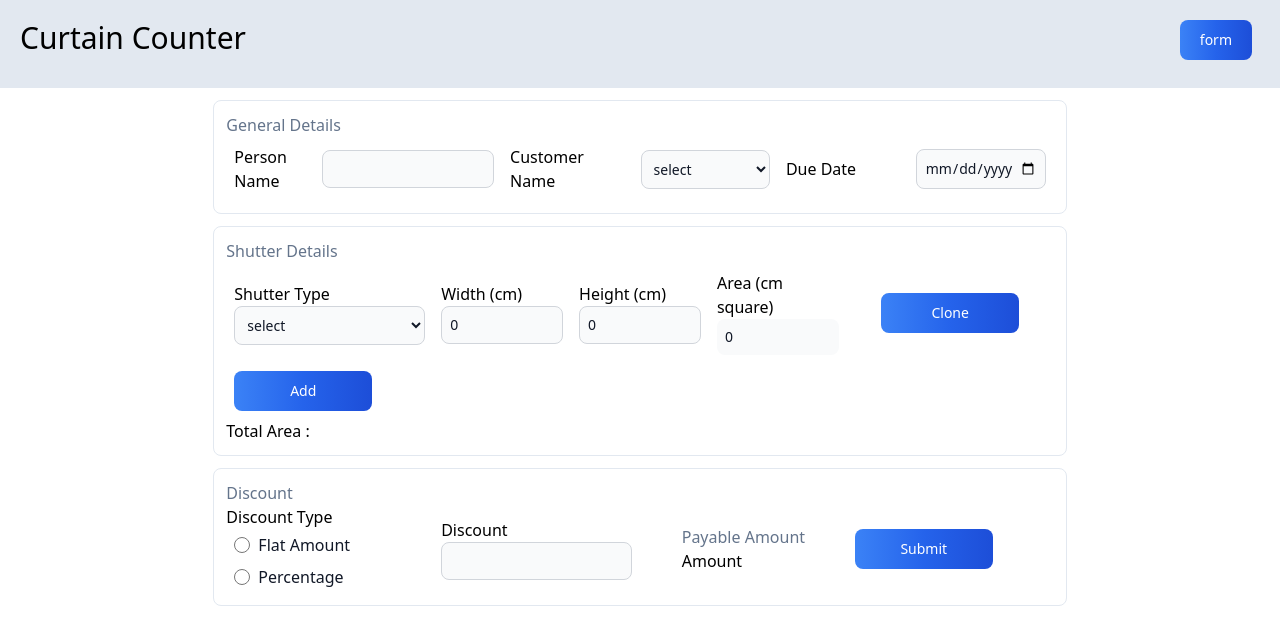
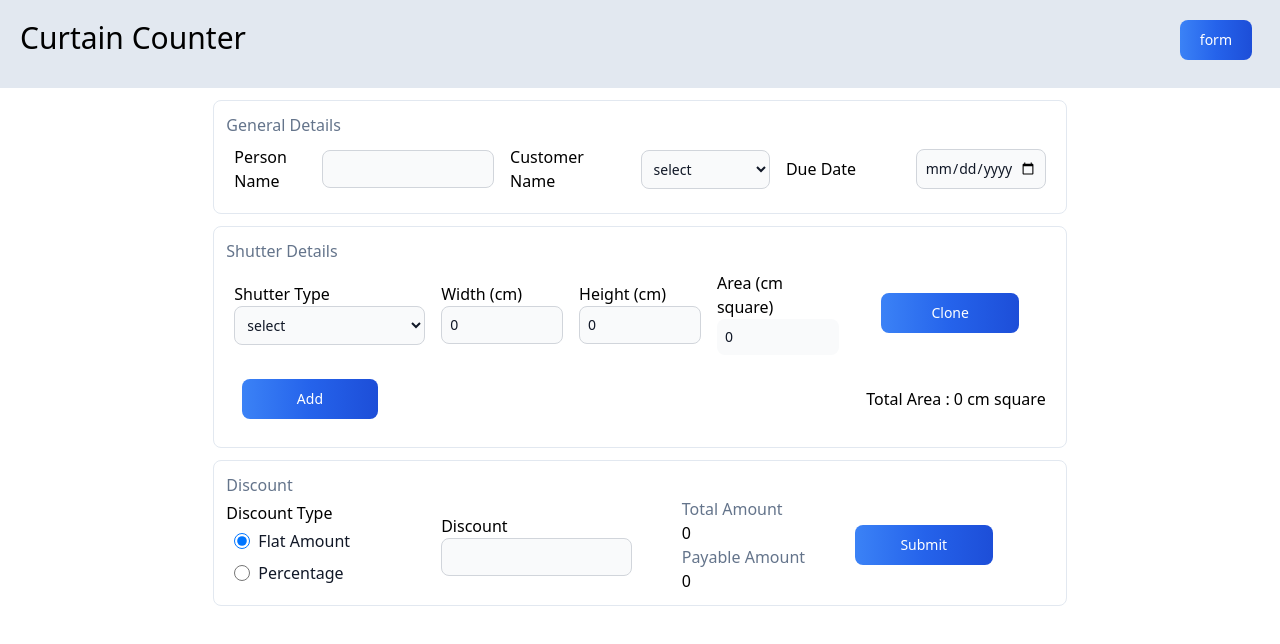
Before and after one commit to vivek-workspace/shutter_counter, a Next.js app: page /form in a window 1280 px wide. Shown: the top 644 px of the page. Built offline with nearby package versions, Linux system fonts and the light colour scheme.

Commit message:
fixing cloning shutter row function

```diff
--- a/src/app/form/curtainRow.tsx
+++ b/src/app/form/curtainRow.tsx
@@ -1,8 +1,16 @@
-import { ChangeEvent, useEffect, useState } from "react";
+import {
+  ChangeEvent,
+  useCallback,
+  useContext,
+  useEffect,
+  useState,
+} from "react";
 import Button from "./elements/button";
 import { LabelInput } from "./elements/labeledInput";
 import SelectOption from "./elements/selectOption";
 import { UseFieldArrayRemove, useFormContext } from "react-hook-form";
+import FormDataContext from "@/context/formDataContext/formDataContext";
+import { IFromDataContext } from "../interface";
 
 export default function CurtainRow({
   removeRowFunction,
@@ -13,7 +21,7 @@ export default function CurtainRow({
   cloneRowFunction: UseFieldArrayRemove;
   index: number;
 }) {
-  const { watch, setValue } = useFormContext();
+  const { watch } = useFormContext();
 
   const [width, setWidth] = useState<number>(
     watch(`curtains_list.${index}.width`)
@@ -23,11 +31,21 @@ export default function CurtainRow({
   );
   const [area, setArea] = useState<number>(0);
 
+  const { totalArea, setTotalArea, listOfArea, setAreas } = useContext(
+    FormDataContext
+  ) as IFromDataContext;
+
   useEffect(() => {
     setArea(width * height);
+    setTotalArea((): number => totalArea + width * height);
+    return () => {
+      console.log(totalArea);
+      console.log("area",totalArea - width * height);
+      setTotalArea((): number => totalArea - (width * height));
+    };
   }, [width, height]);
 
-
+  // console.log("List of area", listOfArea);/
 
   function handleWidthChange(e: ChangeEvent<HTMLInputElement>) {
     const value: string = e.currentTarget.value;
--- a/src/app/form/discountAndTotal.tsx
+++ b/src/app/form/discountAndTotal.tsx
@@ -2,12 +2,31 @@ import { useFormContext } from "react-hook-form";
 import Button from "./elements/button";
 import LabelRadio from "./elements/labelRadio";
 import { LabelInput } from "./elements/labeledInput";
+import { ChangeEvent, MouseEvent, useContext, useEffect, useState } from "react";
+import FormDataContext from "@/context/formDataContext/formDataContext";
+import { IFromDataContext } from "../interface";
 
 export default function DiscountAndTotal() {
+  const { watch } = useFormContext();
+  const [checked, setChecked] = useState("flat_amount");
+  const [payableAmount, setPayableAmount] = useState<number>(0)
+  const [discount, setDiscount] = useState<number>(0)
+  const { totalArea } = useContext(FormDataContext) as IFromDataContext;
 
-  const {watch} = useFormContext()
-  function printData(){
-    console.log(watch())
+
+  useEffect(() => {
+
+
+
+    if(checked=="flat_amount"){
+      setPayableAmount(totalArea - discount)
+    }else if(checked == "percentage"){
+      setPayableAmount(totalArea - (totalArea*discount)/100)
+    }
+  },[checked,totalArea , discount])
+
+  function printData() {
+    console.log(watch());
   }
   return (
     <div className="border my-3 rounded-lg p-3 border-slate-200">
@@ -17,23 +36,29 @@ export default function DiscountAndTotal() {
           <div className="w-1/2">
             <h3>Discount Type</h3>
             <LabelRadio
+              checked={checked=="flat_amount"?"1":"0"}
               label={"Flat Amount"}
               value={"flat_amount"}
               radioName="discount_type"
+              onClickFunction={(e: MouseEvent<HTMLInputElement>) => {setChecked(e.currentTarget.value)}}
             />
             <LabelRadio
+              checked={checked=="percentage"?"1":"0"}
               label={"Percentage"}
               value={"percentage"}
               radioName="discount_type"
+              onClickFunction={(e: MouseEvent<HTMLInputElement>) => {setChecked(e.currentTarget.value)}}
             />
           </div>
           <div className="w-1/2">
-            <LabelInput flex="0" fieldName="discount" labelName="Discount" />
+            <LabelInput flex="0" type="number" fieldName="discount" labelName="Discount" onChangeFunction={(e : ChangeEvent<HTMLInputElement>) => {setDiscount(Number(e.target.value))}} />
           </div>
         </div>
         <div className="1/4">
+          <h3 className="text-slate-500">Total Amount </h3>
+          <p>{totalArea.toString()}</p>
           <h3 className="text-slate-500">Payable Amount</h3>
-          <p>Amount</p>
+          <p>{payableAmount.toString()}</p>
         </div>
         <div className="w-1/4">
           <Button name="Submit" onClickFunction={printData} />
--- a/src/app/form/elements/labelRadio.tsx
+++ b/src/app/form/elements/labelRadio.tsx
@@ -1,13 +1,18 @@
+import { MouseEvent, MouseEventHandler } from "react";
 import { useFormContext } from "react-hook-form";
 
 export default function LabelRadio({
   label,
+  checked,
   value,
   radioName,
+  onClickFunction
 }: {
   label: string;
   value: string;
+  checked?: string;
   radioName: string;
+  onClickFunction?: MouseEventHandler<HTMLInputElement>
 }) {
   const {
     register,
@@ -17,13 +22,15 @@ export default function LabelRadio({
     <div>
       <div className="flex mx-2 items-center">
         <input
+          {...register(radioName)}
           id={value}
           type="radio"
+          checked={checked=="1"?true:false}
+          onClick={onClickFunction?onClickFunction:()=>{}}
           value={value}
-          {...register(radioName)}
           className="w-4 h-4 text-blue-600 bg-gray-100 border-gray-300 focus:ring-blue-500 dark:focus:ring-blue-600 dark:ring-offset-gray-800 focus:ring-2 dark:bg-gray-700 dark:border-gray-600"
         />
-        <label htmlFor="male" className=" my-1 mx-2 text-gray-900">
+        <label htmlFor={value} className=" my-1 mx-2 text-gray-900">
           {label}
         </label>
       </div>
--- a/src/app/form/elements/labeledInput.tsx
+++ b/src/app/form/elements/labeledInput.tsx
@@ -18,8 +18,8 @@ export function LabelInput({
   } = useFormContext();
 
   useEffect(() => {
-    if(value) setValue(fieldName, value)
-  },[])
+    if(value){ setValue(fieldName, value) }
+  },[value])
 
   return (
     <div
--- a/src/app/form/shuttleList.tsx
+++ b/src/app/form/shuttleList.tsx
@@ -1,9 +1,13 @@
 import { useFieldArray, useFormContext } from "react-hook-form";
 import CurtainRow from "./curtainRow";
 import Button from "./elements/button";
+import { useContext } from "react";
+import FormDataContext from "@/context/formDataContext/formDataContext";
+import { IFromDataContext } from "../interface";
 
 export default function ShutterList() {
   const { control, watch } = useFormContext();
+  const { listOfArea , totalArea, setAreas, setTotalArea} = useContext(FormDataContext) as IFromDataContext
   const { fields, append, insert, remove } = useFieldArray({
     control,
     name: "curtains_list", // unique name for your Field Array
@@ -26,6 +30,16 @@ export default function ShutterList() {
   }
 
   function removeRowFunction(index: number) {
+
+    // let areas: number[] = listOfArea;
+    // areas.splice(index,1)
+    // setAreas(areas);
+    // setTotalArea((): number =>
+    //   listOfArea.reduce((total: number, item: number): number => {
+    //     return total + item;
+    //   })
+    // );
+
     remove(index);
   }
 
@@ -44,9 +58,11 @@ export default function ShutterList() {
           />
         ))}
       </div>
-      <div className="w-1/4">
+      <div className="w-full p-2 flex justify-between items-center">
+        <div className="w-1/4">
         <Button name={"Add"} onClickFunction={addRowFunction} />
-        <p>Total Area : </p>
+        </div>
+        <p>Total Area : {totalArea} cm square </p>
       </div>
     </div>
   );
--- a/src/app/interface.ts
+++ b/src/app/interface.ts
@@ -26,7 +26,9 @@ export interface ILabelDate {
 }
 
 export interface IFromDataContext{
+  listOfArea: number[];
   totalArea: number;
+  setAreas: Function;
   setTotalArea: Function
 }
 
--- a/src/context/formDataContext/formDataProvider.tsx
+++ b/src/context/formDataContext/formDataProvider.tsx
@@ -3,10 +3,11 @@ import FormDataContext from "./formDataContext"
 
 export default function FormDataProvider({children}:{children: ReactNode}){
 
+  const [listOfArea, setAreas] = useState<number[]>([0])
   const [totalArea, setTotalArea] = useState<number>(0)
 
   return(
-    <FormDataContext.Provider value={{totalArea, setTotalArea}}>
+    <FormDataContext.Provider value={{totalArea, setTotalArea, listOfArea, setAreas}}>
       {children}
     </FormDataContext.Provider>
   )
```
